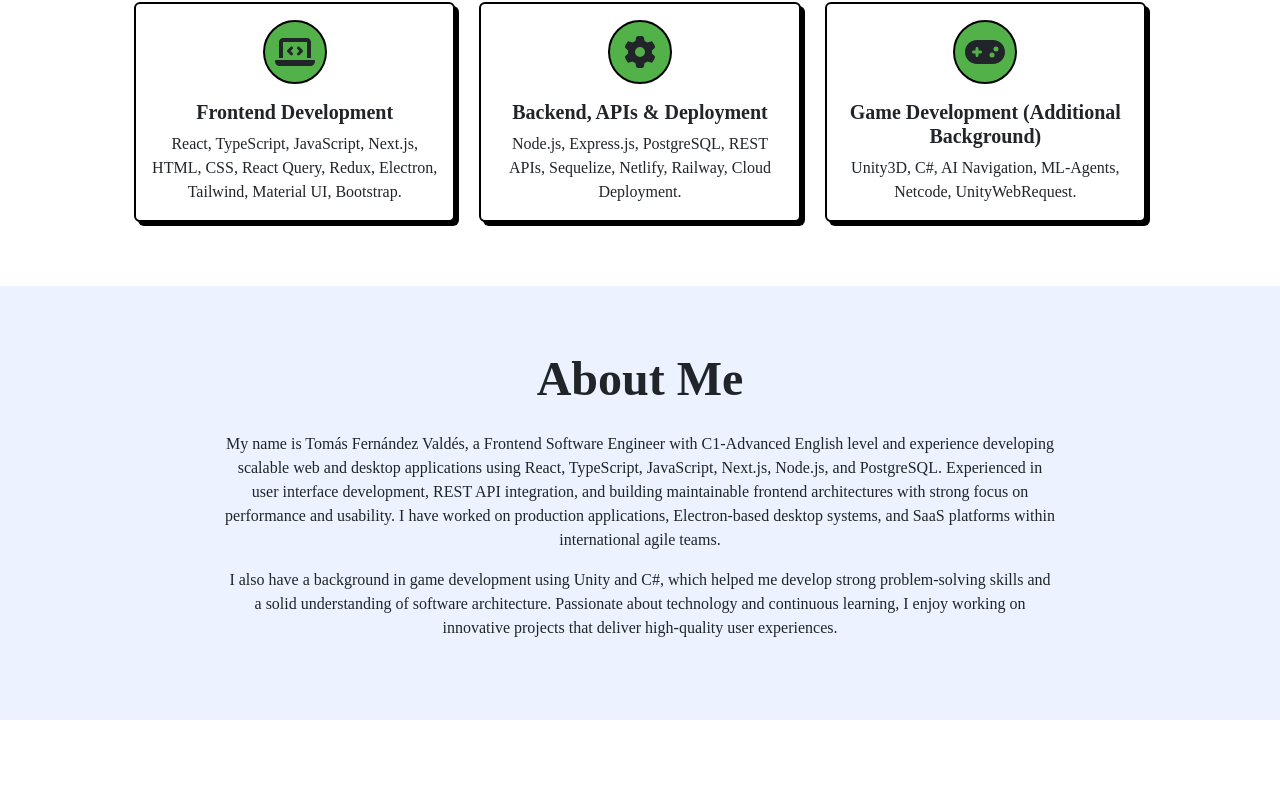
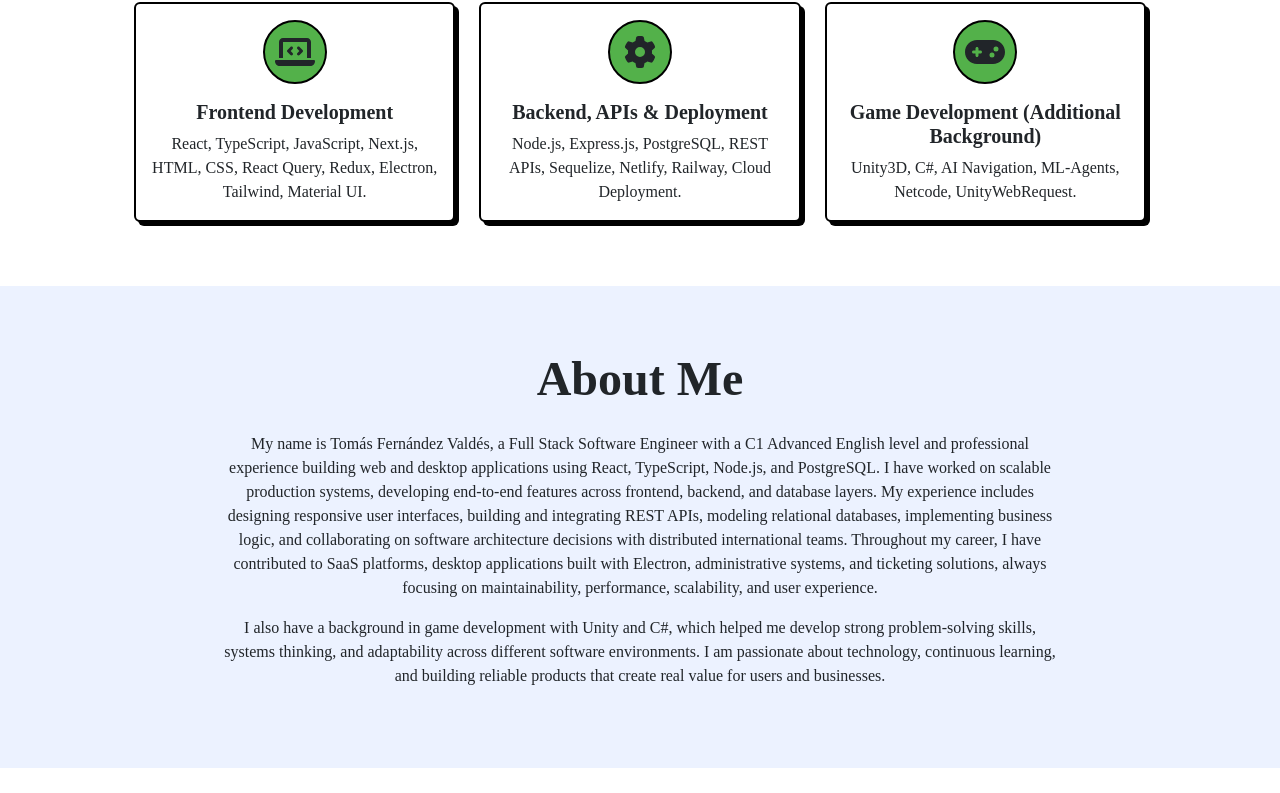
Before and after one commit to tomasfv/sdev-portfolio, a React (Vite) app: page / in a window 1280 px wide. Shown: the part 879-1672 px from the top of the page. Built offline with nearby package versions, Linux system fonts and the light colour scheme; a web font is replaced by a local one.

Commit message:
modify assets

```diff
--- a/src/components/About.jsx
+++ b/src/components/About.jsx
@@ -4,12 +4,26 @@ export default function About() {
       <div className="container">
         <h2 className="display-5 fw-bold mb-4">About Me</h2>
         <p>
-          My name is Tomás Fernández Valdés, a Frontend Software Engineer with C1-Advanced English level and experience developing scalable web and desktop applications using React, TypeScript, JavaScript, Next.js, Node.js, and PostgreSQL.
-          Experienced in user interface development, REST API integration, and building maintainable frontend architectures with strong focus on performance and usability. I have worked on production applications, Electron-based desktop systems, and SaaS platforms within international agile teams.
+          My name is Tomás Fernández Valdés, a Full Stack Software Engineer with
+          a C1 Advanced English level and professional experience building web
+          and desktop applications using React, TypeScript, Node.js, and
+          PostgreSQL. I have worked on scalable production systems, developing
+          end-to-end features across frontend, backend, and database layers. My
+          experience includes designing responsive user interfaces, building and
+          integrating REST APIs, modeling relational databases, implementing
+          business logic, and collaborating on software architecture decisions
+          with distributed international teams. Throughout my career, I have
+          contributed to SaaS platforms, desktop applications built with
+          Electron, administrative systems, and ticketing solutions, always
+          focusing on maintainability, performance, scalability, and user
+          experience.
         </p>
         <p>
-          I also have a background in game development using Unity and C#, which helped me develop strong problem-solving skills and a solid understanding of software architecture.
-          Passionate about technology and continuous learning, I enjoy working on innovative projects that deliver high-quality user experiences.
+          I also have a background in game development with Unity and C#, which
+          helped me develop strong problem-solving skills, systems thinking, and
+          adaptability across different software environments. I am passionate
+          about technology, continuous learning, and building reliable products
+          that create real value for users and businesses.
         </p>
       </div>
     </section>
--- a/src/components/Hero.jsx
+++ b/src/components/Hero.jsx
@@ -1,4 +1,4 @@
-import avatar from '../assets/avatar.svg';
+import avatar from "../assets/avatar.svg";
 
 export default function Hero() {
   return (
@@ -7,8 +7,8 @@ export default function Hero() {
         <div className="row align-items-center">
           <div className="col-sm-6">
             <h1 className="display-5 fw-bold">Tomas Fernandez Valdes</h1>
-            <h3>Frontend Software Engineer</h3>
-            <a href='#projects'>
+            <h3>Full Stack Software Engineer</h3>
+            <a href="#projects">
               <button className="btn btn-outline-dark btn-lg mt-3">
                 Projects
               </button>
--- a/src/components/Services.jsx
+++ b/src/components/Services.jsx
@@ -1,13 +1,22 @@
-import { FontAwesomeIcon } from '@fortawesome/react-fontawesome';
-import { faLaptopCode, faGear, faGamepad } from '@fortawesome/free-solid-svg-icons';
-import useReveal from '../hooks/useReveal';
+import { FontAwesomeIcon } from "@fortawesome/react-fontawesome";
+import {
+  faLaptopCode,
+  faGear,
+  faGamepad,
+} from "@fortawesome/free-solid-svg-icons";
+import useReveal from "../hooks/useReveal";
 
 function ServiceCard({ icon, title, text }) {
   const [ref, isVisible] = useReveal(0.1);
   return (
-    <div className={`col-lg col-sm-6 mt-4 reveal ${isVisible ? 'active' : ''}`} ref={ref}>
+    <div
+      className={`col-lg col-sm-6 mt-4 reveal ${isVisible ? "active" : ""}`}
+      ref={ref}
+    >
       <div className="card">
-        <i className=""><FontAwesomeIcon icon={icon} /></i>
+        <i className="">
+          <FontAwesomeIcon icon={icon} />
+        </i>
         <div className="card-body">
           <h5 className="card-title fw-bold">{title}</h5>
           <p className="card-text">{text}</p>
@@ -26,7 +35,7 @@ export default function Services() {
           <ServiceCard
             icon={faLaptopCode}
             title="Frontend Development"
-            text="React, TypeScript, JavaScript, Next.js, HTML, CSS, React Query, Redux, Electron, Tailwind, Material UI, Bootstrap."
+            text="React, TypeScript, JavaScript, Next.js, HTML, CSS, React Query, Redux, Electron, Tailwind, Material UI."
           />
           <ServiceCard
             icon={faGear}
--- a/src/components/WorkGallery.jsx
+++ b/src/components/WorkGallery.jsx
@@ -1,20 +1,22 @@
-import ProjectCard from './ProjectCard';
-import projectsData from '../utils/ProjectsBulk.json';
+import ProjectCard from "./ProjectCard";
+import projectsData from "../utils/ProjectsBulk.json";
 
 export default function WorkGallery() {
-  const featuredProjects = projectsData.filter(p => p.stack && p.contract);
+  const featuredProjects = projectsData.filter((p) => p.stack && p.contract);
 
-  const frontendProjects = featuredProjects.filter(p => p.category === 'frontend');
-  const gameProjects = featuredProjects.filter(p => p.category === 'game');
+  const frontendProjects = featuredProjects.filter(
+    (p) => p.category === "frontend",
+  );
+  const gameProjects = featuredProjects.filter((p) => p.category === "game");
 
   return (
     <section className="projects" id="projects">
       <div className="container">
         <h2 className="display-5 fw-bold mb-4">My Work</h2>
 
-        <h1 className="fw-bold mt-4">Frontend & Web Applications</h1>
+        <h1 className="fw-bold mt-4">Web & Desktop Applications</h1>
         <div className="row">
-          {frontendProjects.map(project => (
+          {frontendProjects.map((project) => (
             <ProjectCard
               key={project.id}
               {...project}
@@ -25,7 +27,7 @@ export default function WorkGallery() {
 
         <h1 className="fw-bold my-4">Game Development Experience</h1>
         <div className="row">
-          {gameProjects.map(project => (
+          {gameProjects.map((project) => (
             <ProjectCard
               key={project.id}
               {...project}
--- a/src/utils/ProjectsBulk.json
+++ b/src/utils/ProjectsBulk.json
@@ -90,7 +90,7 @@
       "code": false
     },
     "intro": "",
-    "description": "Frontend / Full Stack developer on a reverse logistics SaaS platform used by e-commerce businesses to manage returns and exchanges. Developed multi-step transactional forms, admin dashboards, and frontend features integrated with REST APIs and third-party platforms. Participated in debugging production issues using API inspection and cloud logs to ensure system reliability. Stack: React, TypeScript, Redux, Node.js, PostgreSQL, Express",
+    "description": "Full Stack Developer on a reverse logistics SaaS platform serving e-commerce businesses. Contributed to the development of scalable end-to-end features, including customer-facing workflows, administrative tools, REST API integrations, backend services, and database-driven functionality. Worked closely with product and engineering teams to deliver new features, investigate production issues, optimize application behavior, and maintain reliable integrations with third-party systems. Stack: React, TypeScript, Redux, Node.js, Express, Sequelize, PostgreSQL.",
     "category": "frontend",
     "stack": [
       "javascript",
@@ -166,7 +166,7 @@
       "code": "https://github.com/tomasfv/DemoFarmacia-Frontend"
     },
     "intro": "",
-    "description": "Freelance full-stack web application developed for a pharmacy to manage customers, healthcare plans, and transactional points. Built admin dashboards, authentication flows, CRUD operations, and REST API integrations connecting React frontend with a Node.js backend. Handled the full development lifecycle, including database design, backend creation and cloud deployment. Stack: React, JavaScript, Reactstrap, Node.js, PostgreSQL.",
+    "description": "Designed and developed a full-stack web application for a pharmacy to manage customers, healthcare plans, and transactional points. Owned the entire development lifecycle, including requirements analysis, database design, backend development, frontend implementation, API design, authentication and authorization, deployment, and maintenance. Built administrative dashboards, CRUD workflows, and RESTful services connecting a React frontend with a Node.js and PostgreSQL backend, delivering a complete solution tailored to the client's operational needs. Stack: React, JavaScript, Reactstrap, Node.js, Express, Sequelize, PostgreSQL.",
     "category": "frontend",
     "stack": [
       "javascript",
```
Also changed, not shown: src/components/NavBar.jsx (+80 -20 lines), 2 other files (tests, documents, lock files or other folders).
